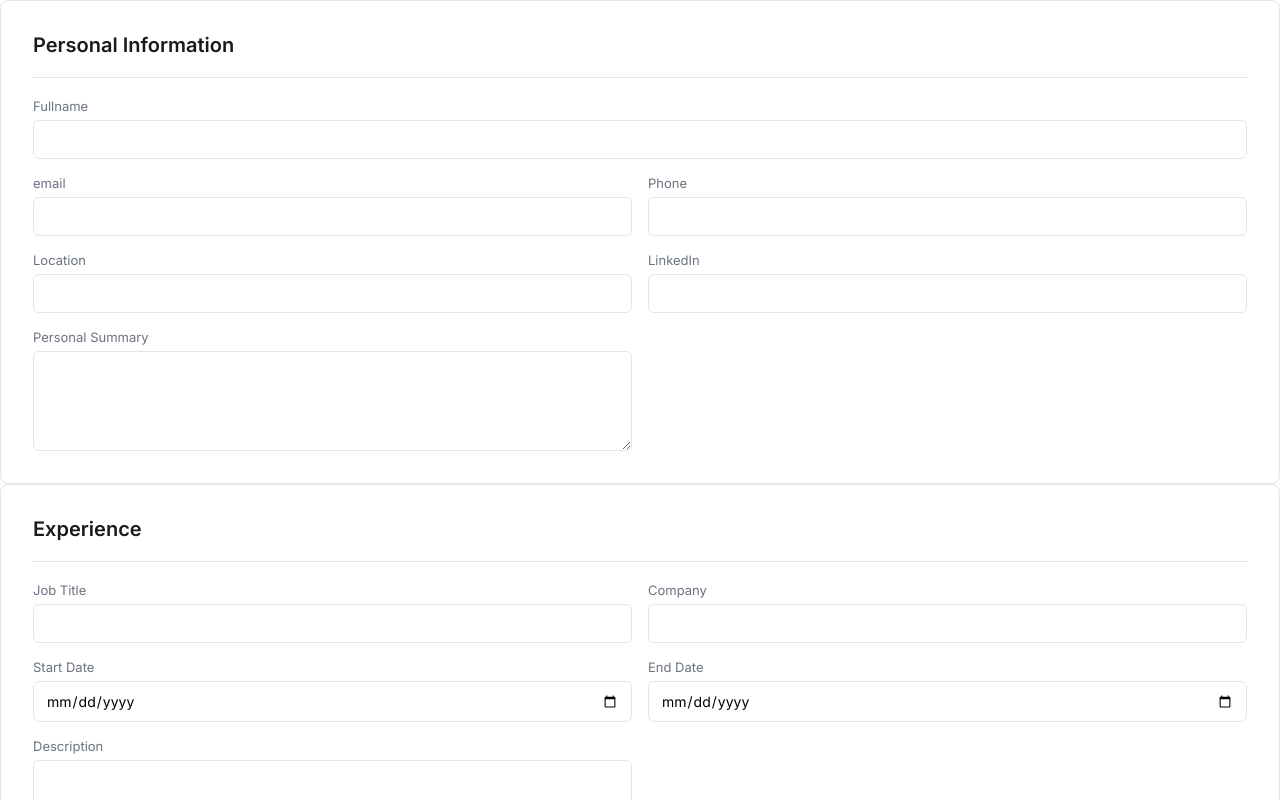
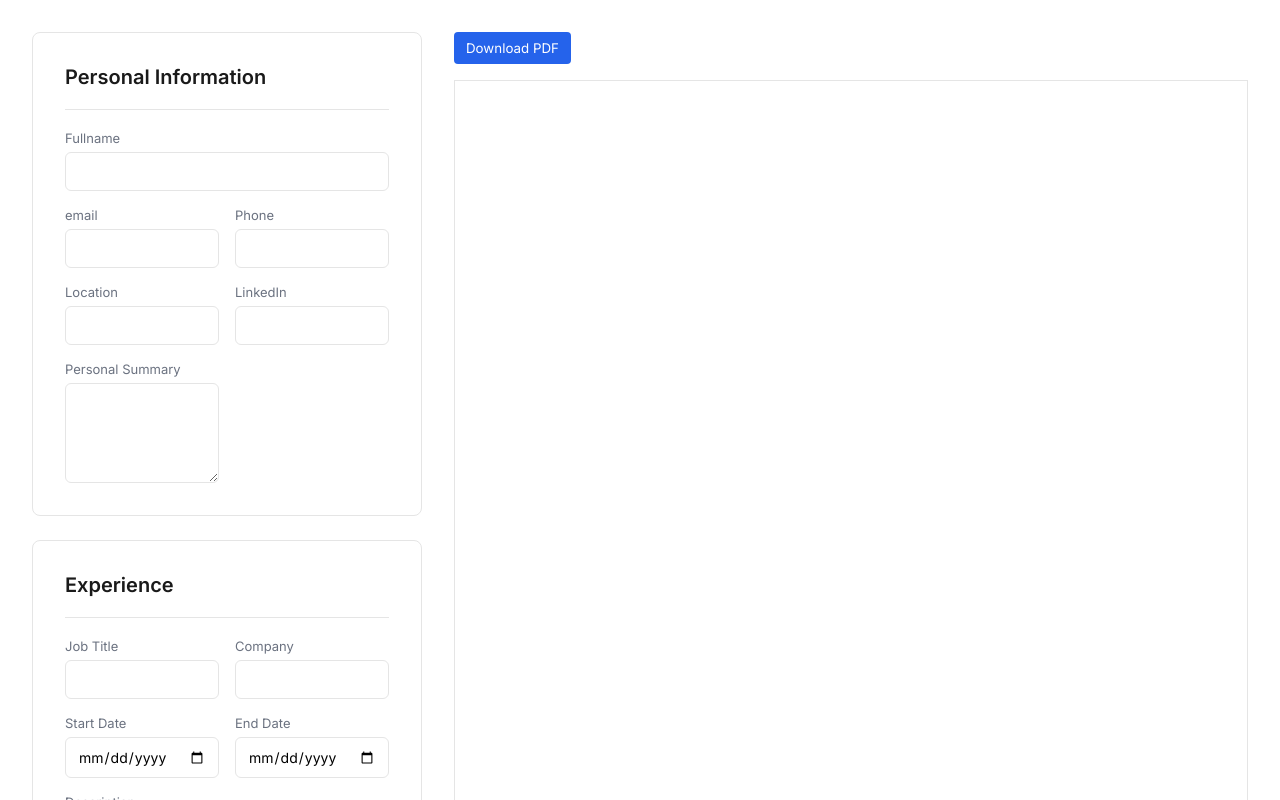
Before and after one commit to rohit-dhok/resume-builder-ai, a React (Vite) app: page / in a window 1280 px wide. Shown: the top 800 px of the page. Built offline with nearby package versions, Linux system fonts and the light colour scheme.

Commit message:
feat: export resume as pdf

```diff
--- a/src/App.jsx
+++ b/src/App.jsx
@@ -1,4 +1,6 @@
 import { useState } from "react"
+import { useRef } from "react"
+import { useReactToPrint } from "react-to-print"
 import ExperienceForm from "./sections/ExperienceForm"
 import PersonalInfoForm from "./sections/PersonalInfoForm"
 import SkillsForm from "./sections/SkillsForm"
@@ -6,6 +8,8 @@ import EducationForm from "./sections/EducationForm"
 import ResumePreview from "./components/ResumePreview"
 
 function App() {
+  const resumeRef = useRef();
+
   const [education, setEducation] = useState([
     {school: "", degree: "", start_date: "", end_date: ""}
   ]);
@@ -20,20 +24,30 @@ function App() {
 
   const [skills, setSkills] = useState([]);
 
+  const handlePrint = useReactToPrint({
+    contentRef: resumeRef,
+    documentTitle: `${personalInfo.fullname}_Resume`
+  })
 
   return (
-    <>
+    <div className="app-container">
+      <div className="forms-panel">
         <PersonalInfoForm personalInfo={personalInfo} setPersonalInfo={setPersonalInfo}/>
         <ExperienceForm experiences={experiences} setExperiences={setExperiences}/>
         <EducationForm education={education} setEducation={setEducation}/>
         <SkillsForm skills={skills} setSkills={setSkills}/>
+      </div>
+      <div className="preview-panel">
+        <button onClick={handlePrint}>Download PDF</button>
         <ResumePreview
+          ref = {resumeRef}
           personalInfo={personalInfo}
           experiences={experiences}
           education={education}
           skills={skills}
         />
-    </>
+      </div>
+    </div>
   )
 }
 
--- a/src/components/ResumePreview.jsx
+++ b/src/components/ResumePreview.jsx
@@ -1,13 +1,19 @@
 import React from 'react'
+import { forwardRef } from 'react';
 
-function ResumePreview({personalInfo, experiences, education, skills}) {
+const ResumePreview = forwardRef(({personalInfo, experiences, education, skills}, ref) => {
+  function formatDate(dateStr) {
+    if (!dateStr) return "Present";
+    const date = new Date(dateStr);
+    return date.toLocaleDateString("en-us", {month: "short", year: "numeric"});
+  }
   return (
-    <div className="resume-preview">
+    <div className="resume-preview" ref={ref}>
       <div className="resume-header">
         <h1>{personalInfo.fullname}</h1>
         <p>{[personalInfo.email, personalInfo.phone, personalInfo.location].filter(Boolean).join(" | ")} {personalInfo.linkedin &&  <a href={`https://${personalInfo.linkedin}`}> | {personalInfo.linkedin}</a>}</p>
       </div>
-      <div className="resume-divider"></div>
+      {personalInfo.fullname && (<div className="resume-divider"></div>)}
 
       {personalInfo.summary && (
         <div className="resume-section">
@@ -25,9 +31,9 @@ function ResumePreview({personalInfo, experiences, education, skills}) {
             <div className="resume-entry" key={exp.start_date}>
               <div className="resume-entry-header">
                 <span>{exp.job_title}</span>
-                <span>{exp.company}</span>
+                <span className="resume-date">{formatDate(exp.start_date)} - {formatDate(exp.end_date)}</span>
               </div>
-              <p className="resume-date">{exp.start_date} - {exp.end_date ? exp.end_date : "Present"}</p>
+              <p className='company'>{exp.company}</p>
               <p>{exp.description}</p>
               <div className="section-divider"></div>
             </div>
@@ -43,9 +49,9 @@ function ResumePreview({personalInfo, experiences, education, skills}) {
             <div className="resume-entry" key={edu.degree}>
               <div className="resume-entry-header">
                 <span>{edu.school}</span>
-                <span>{edu.degree}</span>
+                <span className="resume-date">{formatDate(edu.start_date)} - {formatDate(edu.end_date)}</span>
               </div>
-              <p className="resume-date">{edu.start_date} - {edu.end_date ? edu.end_date : "Present"}</p>
+              <p>{edu.degree}</p>
               <div className="section-divider"></div>
             </div>
           ))}
@@ -58,13 +64,13 @@ function ResumePreview({personalInfo, experiences, education, skills}) {
           <div className="resume-divider"></div>
           <div className="resume-skills">
             {skills.map((skill) => (
-              <span key={skill}>{skill}</span>
+              <span className='resume-skill' key={skill}>{skill}</span>
             ))}
           </div>
         </div>
       )}
     </div>
   )
-}
+})
 
 export default ResumePreview
--- a/src/index.css
+++ b/src/index.css
@@ -1,4 +1,4 @@
-@import url('https://fonts.googleapis.com/css2?family=Inter:ital,opsz,wght@0,14..32,100..900;1,14..32,100..900&display=swap');
+@import url('https://fonts.googleapis.com/css2?family=Inter:ital,opsz,wght@0,14..32,100..900;1,14..32,100..900&family=Lato:ital,wght@0,100;0,300;0,400;0,700;0,900;1,100;1,300;1,400;1,700;1,900&display=swap');
 
 :root {
     --bg : #FAFAFA;
@@ -12,7 +12,7 @@
     --font: "Inter" , sans-serif;
     --weight-display: 700;
     --weight-body: 400;
-    --resume-font: Georgia, 'Times New Roman', serif;
+    --resume-font: "Lato", sans-serif;
 }
 
 * {
@@ -23,6 +23,37 @@
 
 body {
     font-family: var(--font);
+}
+
+.app-container {
+    display: flex;
+    gap: 32px;
+    padding: 32px;
+    min-height: 100vh;
+    align-items: flex-start;
+}
+
+.forms-panel {
+    display: flex;
+    flex: 1;
+    flex-direction: column;
+    gap: 24px;
+}
+
+.preview-panel {
+    flex: 1;
+    position: sticky;
+    top: 32px;
+}
+
+.preview-panel button {
+    padding: 8px 12px;
+    border: none;
+    background-color: var(--primary);
+    font-family: var(--font);
+    color: white;
+    border-radius: 4px;
+    margin-bottom: 16px;
 }
 
 /* Forms */
@@ -165,7 +196,9 @@ textarea {
     font-family: var(--resume-font);
     color: var(--text);
     margin: 0 auto;
-    border: 1px solid var(--muted);
+    border: 1px solid var(--border);
+    word-wrap: break-word;
+    overflow-wrap: break-word;
 }
 
 .resume-header h1 {
@@ -173,10 +206,11 @@ textarea {
     font-weight: var(--weight-display);
 }
 
-.resume-header p {
+.resume-header p, a {
     font-size: 13px;
     color: var(--muted);
     margin-top: 4px;
+    text-decoration: none;
 }
 
 .resume-section {
@@ -188,6 +222,15 @@ textarea {
     font-weight: var(--weight-display);
     letter-spacing: 0.15rem;
     text-transform: uppercase;
+}
+
+.resume-section p {
+  margin-top: 8px;
+  font-size: 14px;
+  line-height: 1.6;
+  word-wrap: break-word;
+  overflow-wrap: break-word;
+  white-space: pre-wrap;
 }
 
 .resume-divider {
@@ -210,7 +253,7 @@ textarea {
     font-size: 14px;
 }
 
-.resume-entry-header span:last-child {
+.resume-entry-header span:last-child, .company {
     color: var(--muted);
     font-size: 13px;
 }
@@ -222,6 +265,7 @@ textarea {
 }
 
 .resume-skills {
+    margin-top: 12px;
     display: flex;
     flex-wrap: wrap;
     gap: 8px;
@@ -229,4 +273,8 @@ textarea {
 
 .resume-skills span {
     font-size: 13px;
+    padding: 4px 12px;
+    border: 1px solid var(--border);
+    border-radius: 50px;
+    text-align: center;
 }
```
Also changed, not shown: 1 other file (tests, documents, lock files or other folders). Lines whose indentation alone changed are shown as unchanged.
